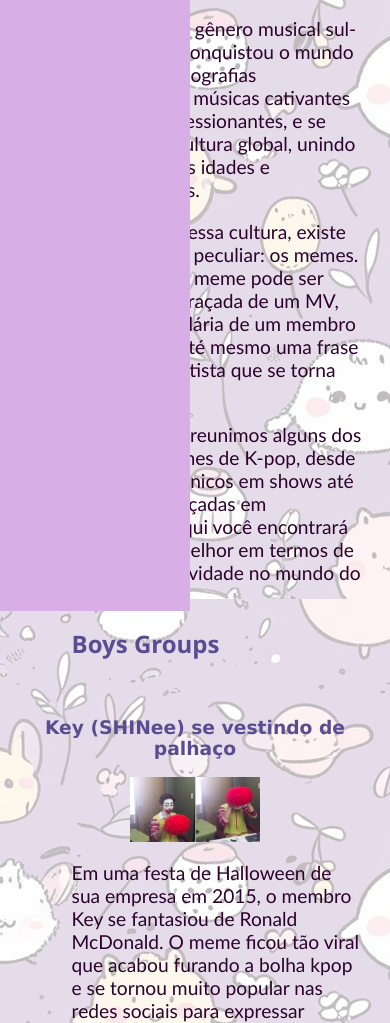
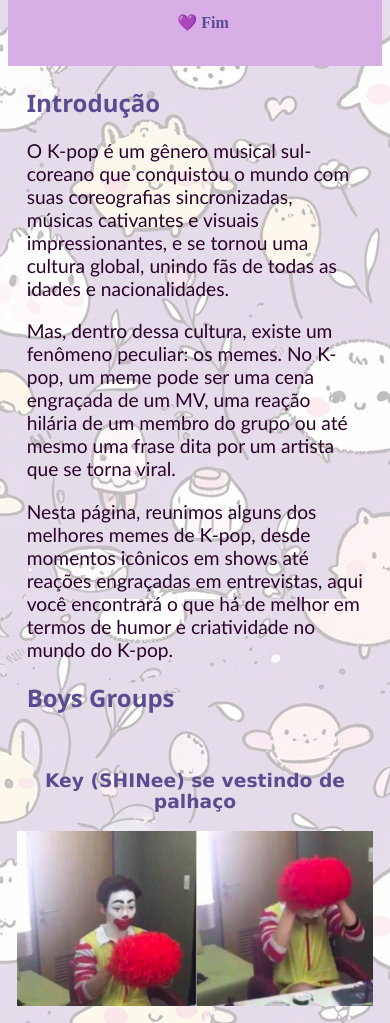
Before and after one commit to mareeu/Memes-ic-nicos-do-K-pop, a plain HTML site: page index.html in a window 390 px wide. Shown: the part 233-1256 px from the top of the page. Drawn offline with Linux system fonts and the light colour scheme.

Commit message:
Update style.css

```diff
--- a/style.css
+++ b/style.css
@@ -134,3 +134,63 @@ footer p{
     font-weight: bold;
     font-family: Calibri, sans-serif;
 }
+
+@media (max-width: 1024px) {
+    nav {
+        width: 160px;
+    }
+
+    img {
+        width: 50%;
+    }
+
+    h2, p, #Contato {
+        margin-left: 20%;
+    }
+}
+
+@media (max-width: 768px) {
+
+    nav{
+        position: relative;
+        width: 100%;
+        height: auto;
+        float: none;
+        padding: 10px 0;
+    }
+
+    nav ul li a{
+        font-size: 18px;
+        padding: 8px;
+        display: inline-block;
+    }
+
+    h2, p, #Contato{
+        margin-left: 5%;
+        margin-right: 5%;
+    }
+
+    img {
+        width: 80%;
+    }
+}
+
+@media (max-width: 480px) {
+
+    nav ul li a{
+        font-size: 16px;
+    }
+
+    h1{
+        font-size: 22px;
+    }
+
+    img{
+        width: 95%;
+    }
+
+    #Contato input, #Contato textarea{
+        width: 100%;
+    }
+
+}
```
